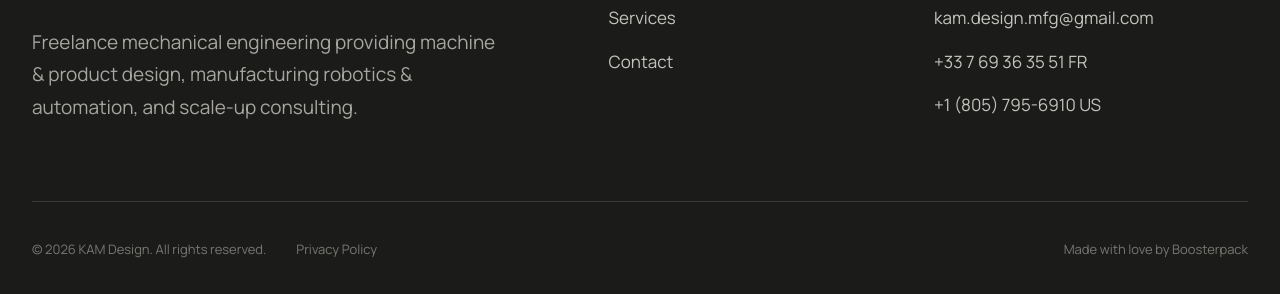
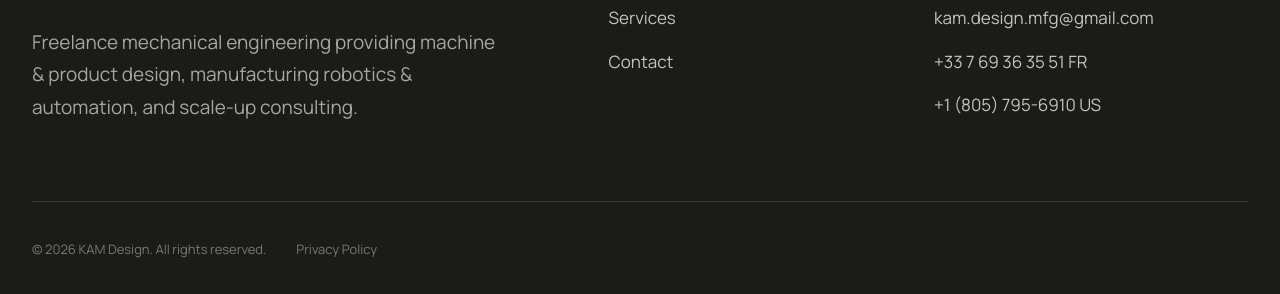
Before and after one commit to kamdesignmfg-bit/kamdesignmfg-bit.github.io, a plain HTML site: page index.html in a window 1280 px wide. Shown: the part 1846-2140 px from the top of the page. Drawn offline with nearby package versions, Linux system fonts and the light colour scheme.

Commit message:
Update index.html

```diff
--- a/index.html
+++ b/index.html
@@ -194,7 +194,6 @@
       <div class="footer-bottom">
         <span>© 2026 KAM Design. All rights reserved.</span>
         <a href="#contact">Privacy Policy</a>
-        <span class="footer-credit">Made with love by Boosterpack</span>
       </div>
     </div>
   </footer>
```
